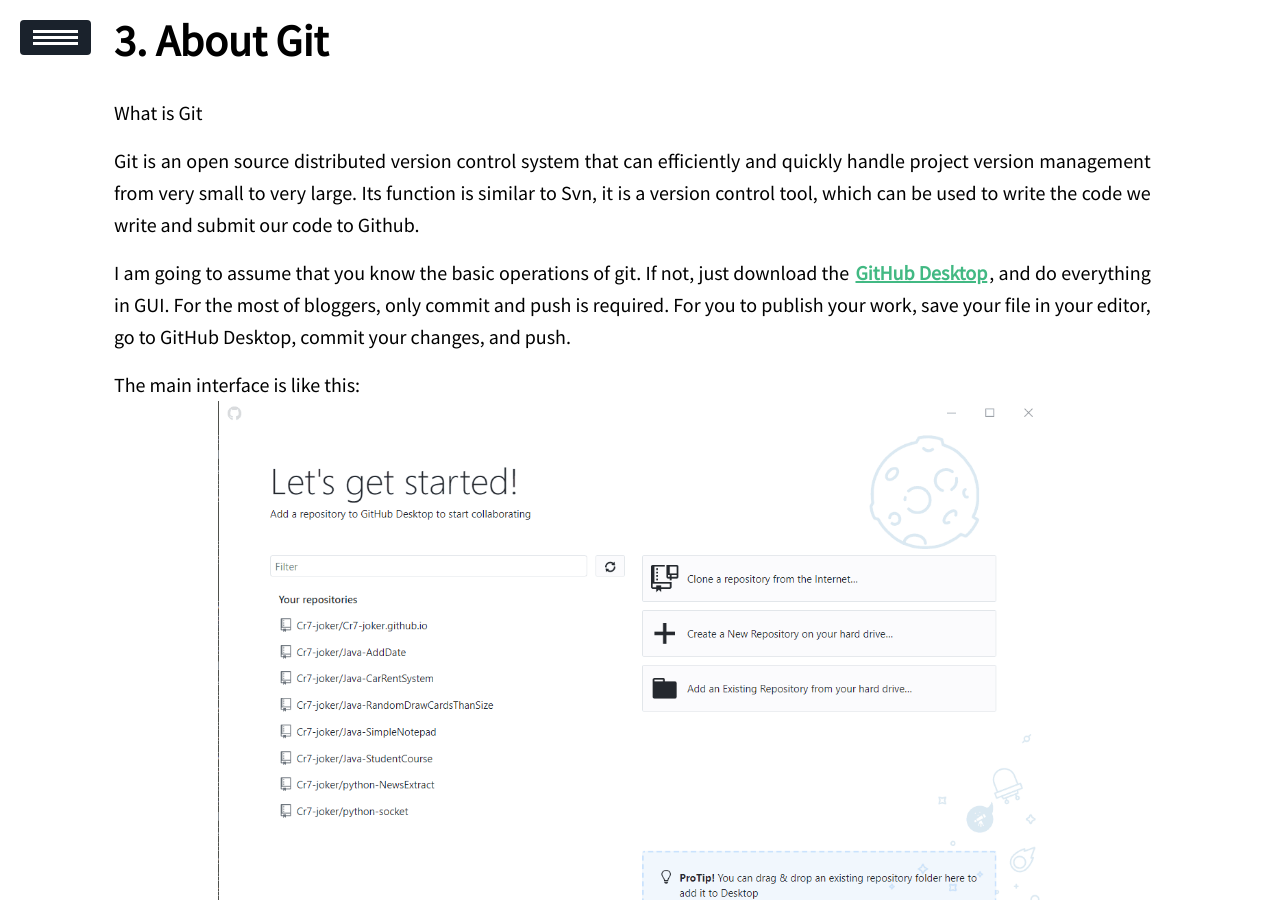
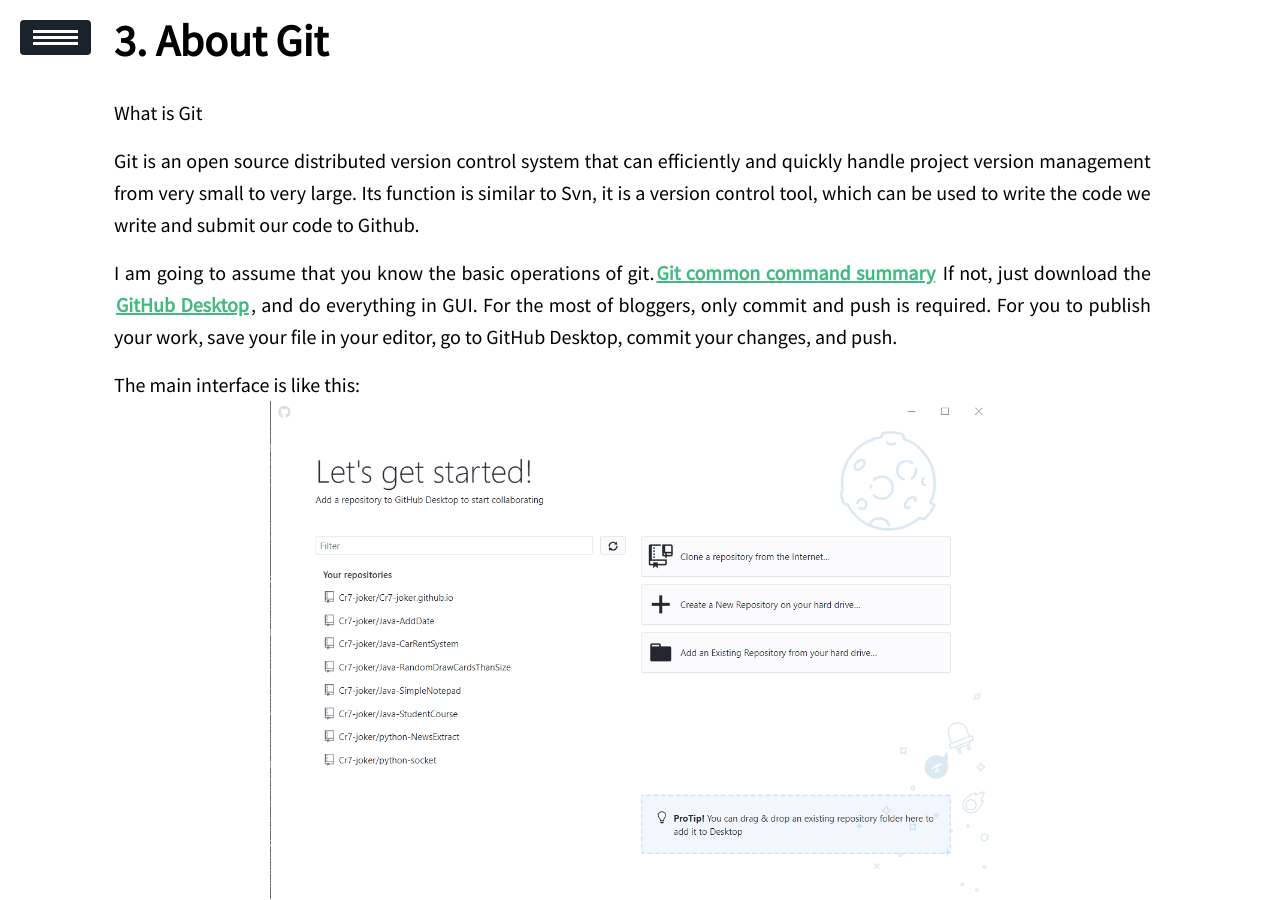
Before and after one commit to Cr7-joker/Cr7-joker.github.io, a Jekyll site: the page built from _posts/2019-01-26-Jekyll-Build/2019-01-26-Jekyll-Build.md, in a window 1280 px wide and 900 px high, scrolled down 1599 px. Built offline with Jekyll 4.4.1, drawn with Linux system fonts in a browser that asks for light colours; our own code applies the rules of GitHub Pages for plain Markdown files; a script that is not in the unit is left out; some of the changed text lies outside the part shown.

Commit message:
32th commit

```diff
--- a/_posts/2019-01-26-Jekyll-Build/2019-01-26-Jekyll-Build.md
+++ b/_posts/2019-01-26-Jekyll-Build/2019-01-26-Jekyll-Build.md
@@ -45,20 +45,20 @@
 
 Git is an open source distributed version control system that can efficiently and quickly handle project version management from very small to very large. Its function is similar to Svn, it is a version control tool, which can be used to write the code we write and submit our code to Github.
 
-I am going to assume that you know the basic operations of git. If not, just download the [GitHub Desktop](https://desktop.github.com/), and do everything in GUI. For the most of bloggers, only commit and push is required. For you to publish your work, save your file in your editor, go to GitHub Desktop, commit your changes, and push.
+I am going to assume that you know the basic operations of git.[Git common command summary](https://blog.csdn.net/tomatozaitian/article/details/73515849) If not, just download the [GitHub Desktop](https://desktop.github.com/), and do everything in GUI. For the most of bloggers, only commit and push is required. For you to publish your work, save your file in your editor, go to GitHub Desktop, commit your changes, and push.
 
 The main interface is like this:
-<img src="https://raw.githubusercontent.com/Cr7-joker/Cr7-joker.github.io/master/_posts/2019-01-26-Jekyll-Build/assets/Main%20interface.png" width="80%">
+<img src="https://raw.githubusercontent.com/Cr7-joker/Cr7-joker.github.io/master/_posts/2019-01-26-Jekyll-Build/assets/Main%20interface.png" width="70%">
 
 You can use `GitHub Desktop` to clone your repositories,save the GitHub homepage repository to your local.
-<img src="https://raw.githubusercontent.com/Cr7-joker/Cr7-joker.github.io/master/_posts/2019-01-26-Jekyll-Build/assets/clone1.png" width="80%">
-<img src="https://raw.githubusercontent.com/Cr7-joker/Cr7-joker.github.io/master/_posts/2019-01-26-Jekyll-Build/assets/clone2.png" width="80%">
+<img src="https://raw.githubusercontent.com/Cr7-joker/Cr7-joker.github.io/master/_posts/2019-01-26-Jekyll-Build/assets/clone1.png" width="70%">
+<img src="https://raw.githubusercontent.com/Cr7-joker/Cr7-joker.github.io/master/_posts/2019-01-26-Jekyll-Build/assets/clone2.png" width="70%">
 
-Then commit your changes
-<img src="https://raw.githubusercontent.com/Cr7-joker/Cr7-joker.github.io/master/_posts/2019-01-26-Jekyll-Build/assets/commit.png" width="80%">
+After you edit your project in local then commit your changes
+<img src="https://raw.githubusercontent.com/Cr7-joker/Cr7-joker.github.io/master/_posts/2019-01-26-Jekyll-Build/assets/commit.png" width="70%">
 
 Finally uploaded to GitHub,push!
-<img src="https://raw.githubusercontent.com/Cr7-joker/Cr7-joker.github.io/master/_posts/2019-01-26-Jekyll-Build/assets/push.png">
+<img src="https://raw.githubusercontent.com/Cr7-joker/Cr7-joker.github.io/master/_posts/2019-01-26-Jekyll-Build/assets/push.png" width="70%">
 
 # General Process
 1. Log in to your Github account
@@ -67,6 +67,7 @@
 4. After the upload is successful, visit your homepage based on the domain name.
 
 Specific operations can refer to the following link:
+
 [手把手教你在Github上建立自己的个人博客网站](https://blog.csdn.net/u012168038/article/details/77715439)
 
 [使用Hexo+Github一步步搭建属于自己的博客](https://www.cnblogs.com/fengxiongZz/p/7707219.html)
```
